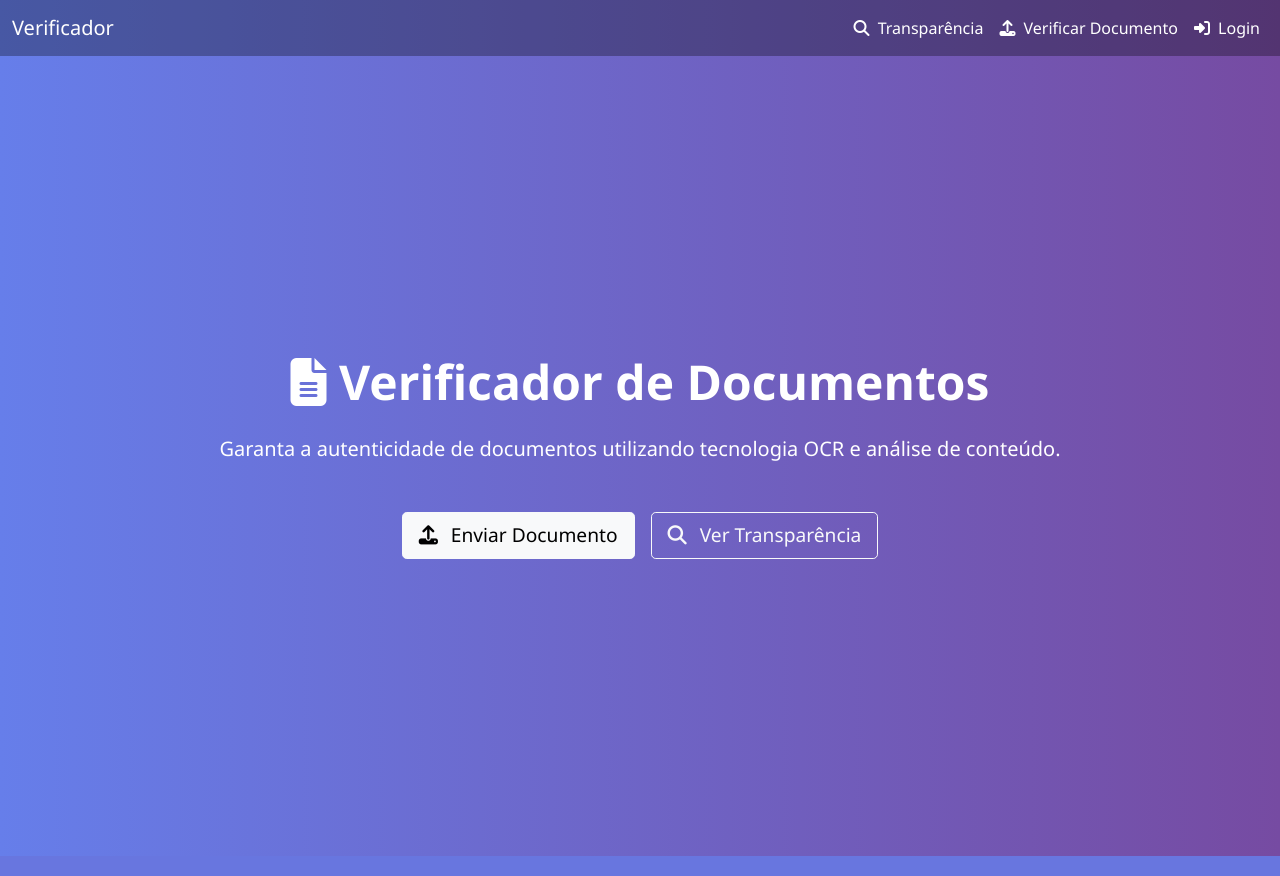
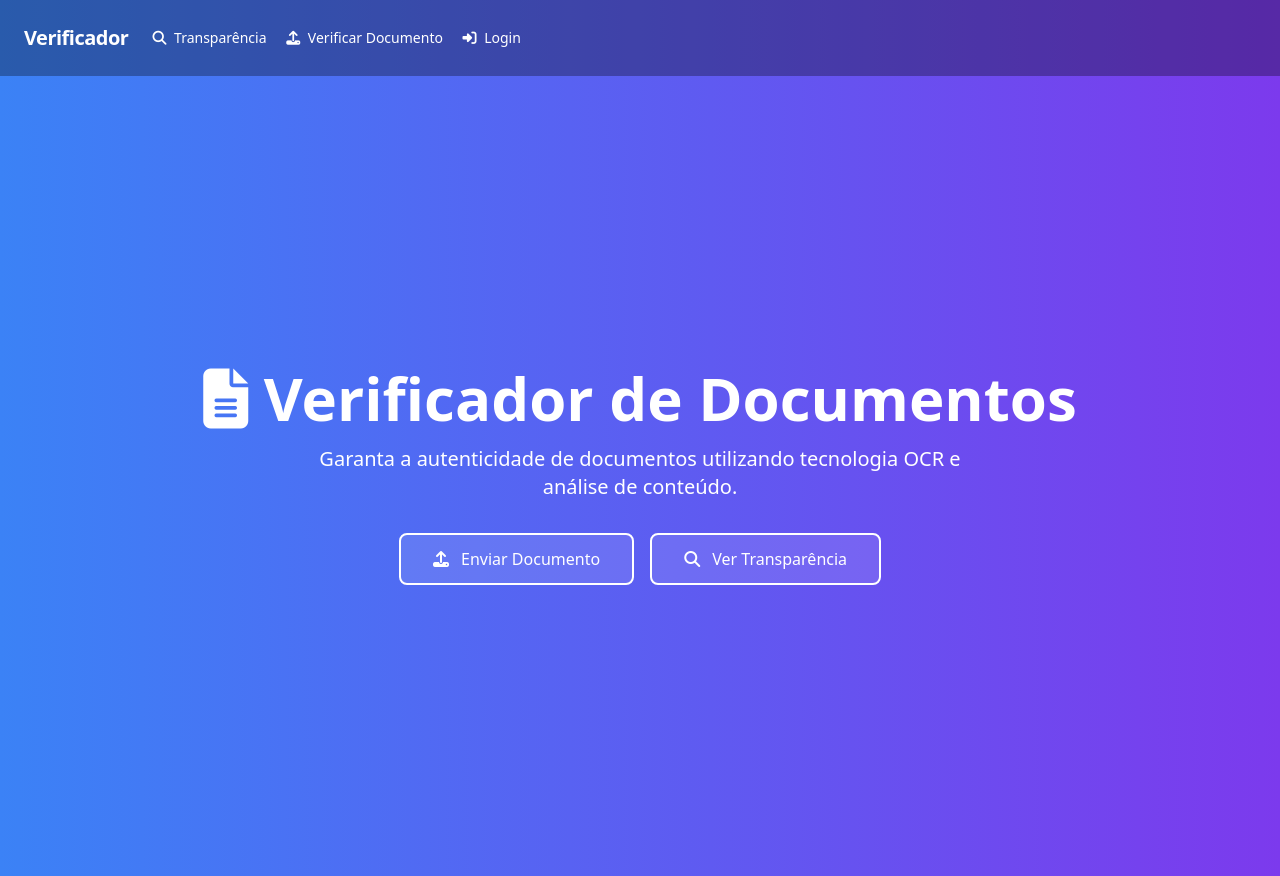
Before and after one commit to YagoEron31/Verificador_documentos, a Flask app: page / in a window 1280 px wide. Run offline with Flask 3, Linux system fonts and the light colour scheme; some libraries are stand-ins or nearby versions.

Commit message:
Update inicial.html

```diff
--- a/templates/inicial.html
+++ b/templates/inicial.html
@@ -4,84 +4,42 @@
     <meta charset="UTF-8" />
     <meta name="viewport" content="width=device-width, initial-scale=1.0"/>
     <title>Verificador de Documentos</title>
-  <link href="https://cdn.jsdelivr.net/npm/bootstrap@5.0.2/dist/css/bootstrap.min.css" rel="stylesheet"/>
-  <script src="https://kit.fontawesome.com/a076d05399.js" crossorigin="anonymous"></script>
-  <style>
-    body {
-      background: linear-gradient(to right, #667eea, #764ba2);
-      color: white;
-      font-family: 'Segoe UI', Tahoma, Geneva, Verdana, sans-serif;
-    }
-    .navbar {
-      background-color: rgba(0, 0, 0, 0.3);
-    }
-    .navbar-brand, .nav-link {
-      color: white !important;
-    }
-    .hero {
-      height: 100vh;
-      display: flex;
-      flex-direction: column;
-      justify-content: center;
-      align-items: center;
-      text-align: center;
-      padding: 2rem;
-    }
-    .hero h1 {
-      font-size: 3rem;
-      font-weight: bold;
-    }
-    .hero p {
-      font-size: 1.25rem;
-      margin-top: 1rem;
-    }
-    .btn-custom {
-      margin-top: 2rem;
-      font-size: 1.2rem;
-    }
-  </style>
+    <link rel="stylesheet" href="https://cdnjs.cloudflare.com/ajax/libs/font-awesome/6.4.0/css/all.min.css"/>
+    <link href="https://cdn.jsdelivr.net/npm/tailwindcss@2.2.19/dist/tailwind.min.css" rel="stylesheet"/>
   </head>
-<body>
-
+  <body class="bg-gradient-to-r from-blue-500 to-purple-600 text-white">
     <!-- Navbar -->
-  <nav class="navbar navbar-expand-lg">
-    <div class="container-fluid">
-      <a class="navbar-brand" href="/">Verificador</a>
-      <button class="navbar-toggler" type="button" data-bs-toggle="collapse"
-              data-bs-target="#navbarNav" aria-controls="navbarNav"
-              aria-expanded="false" aria-label="Toggle navigation">
-        <span class="navbar-toggler-icon text-white"></span>
-      </button>
-      <div class="collapse navbar-collapse" id="navbarNav">
-        <ul class="navbar-nav ms-auto">
-          <li class="nav-item">
-            <a href="transparencia.html" class="nav-link"><i class="fas fa-search me-1"></i> Transparência</a>
-          </li>
-          <li class="nav-item">
-            <a href="/verificador" class="nav-link"><i class="fas fa-upload me-1"></i> Verificar Documento</a>
-          </li>
-          <li class="nav-item">
-            <a href="/login" class="nav-link"><i class="fas fa-sign-in-alt me-1"></i> Login</a>
-          </li>
-        </ul>
+    <nav class="flex items-center justify-between flex-wrap bg-black bg-opacity-30 p-6">
+      <div class="flex items-center flex-shrink-0 text-white mr-6">
+        <span class="font-semibold text-xl tracking-tight">Verificador</span>
+      </div>
+      <div class="w-full block flex-grow lg:flex lg:items-center lg:w-auto">
+        <div class="text-sm lg:flex-grow">
+          <a href="transparencia.html" class="block mt-4 lg:inline-block lg:mt-0 text-white hover:text-gray-300 mr-4">
+            <i class="fas fa-search mr-1"></i> Transparência
+          </a>
+          <a href="/verificador" class="block mt-4 lg:inline-block lg:mt-0 text-white hover:text-gray-300 mr-4">
+            <i class="fas fa-upload mr-1"></i> Verificar Documento
+          </a>
+          <a href="/login" class="block mt-4 lg:inline-block lg:mt-0 text-white hover:text-gray-300">
+            <i class="fas fa-sign-in-alt mr-1"></i> Login
+          </a>
         </div>
       </div>
     </nav>
 
     <!-- Hero Section -->
-  <section class="hero">
-    <h1><i class="fas fa-file-alt"></i> Verificador de Documentos</h1>
-    <p>Garanta a autenticidade de documentos utilizando tecnologia OCR e análise de conteúdo.</p>
-    <div class="d-flex flex-column flex-md-row gap-3 justify-content-center">
-      <a href="/verificador" class="btn btn-light btn-lg btn-custom">
-        <i class="fas fa-upload me-2"></i> Enviar Documento
+    <div class="flex flex-col items-center justify-center text-center h-screen px-4">
+      <h1 class="text-4xl md:text-6xl font-bold mb-4"><i class="fas fa-file-alt"></i> Verificador de Documentos</h1>
+      <p class="text-lg md:text-xl mb-8 max-w-2xl">Garanta a autenticidade de documentos utilizando tecnologia OCR e análise de conteúdo.</p>
+      <div class="flex flex-col md:flex-row gap-4">
+        <a href="/verificador" class="btn border-2 border-white text-white font-medium py-3 px-8 rounded-lg bg-white bg-opacity-10 hover:bg-opacity-20">
+          <i class="fas fa-upload mr-2"></i> Enviar Documento
         </a>
-      <a href="transparencia.html" class="btn btn-outline-light btn-lg btn-custom">
-        <i class="fas fa-search me-2"></i> Ver Transparência
+        <a href="transparencia.html" class="btn border-2 border-white text-white font-medium py-3 px-8 rounded-lg bg-white bg-opacity-10 hover:bg-opacity-20">
+          <i class="fas fa-search mr-2"></i> Ver Transparência
         </a>
       </div>
-  </section>
-
-  <script src="https://cdn.jsdelivr.net/npm/bootstrap@5.0.2/dist/js/bootstrap.bundle.min.js"></script>
+    </div>
   </body>
 </html>
```
Lines whose indentation alone changed are shown as unchanged.
